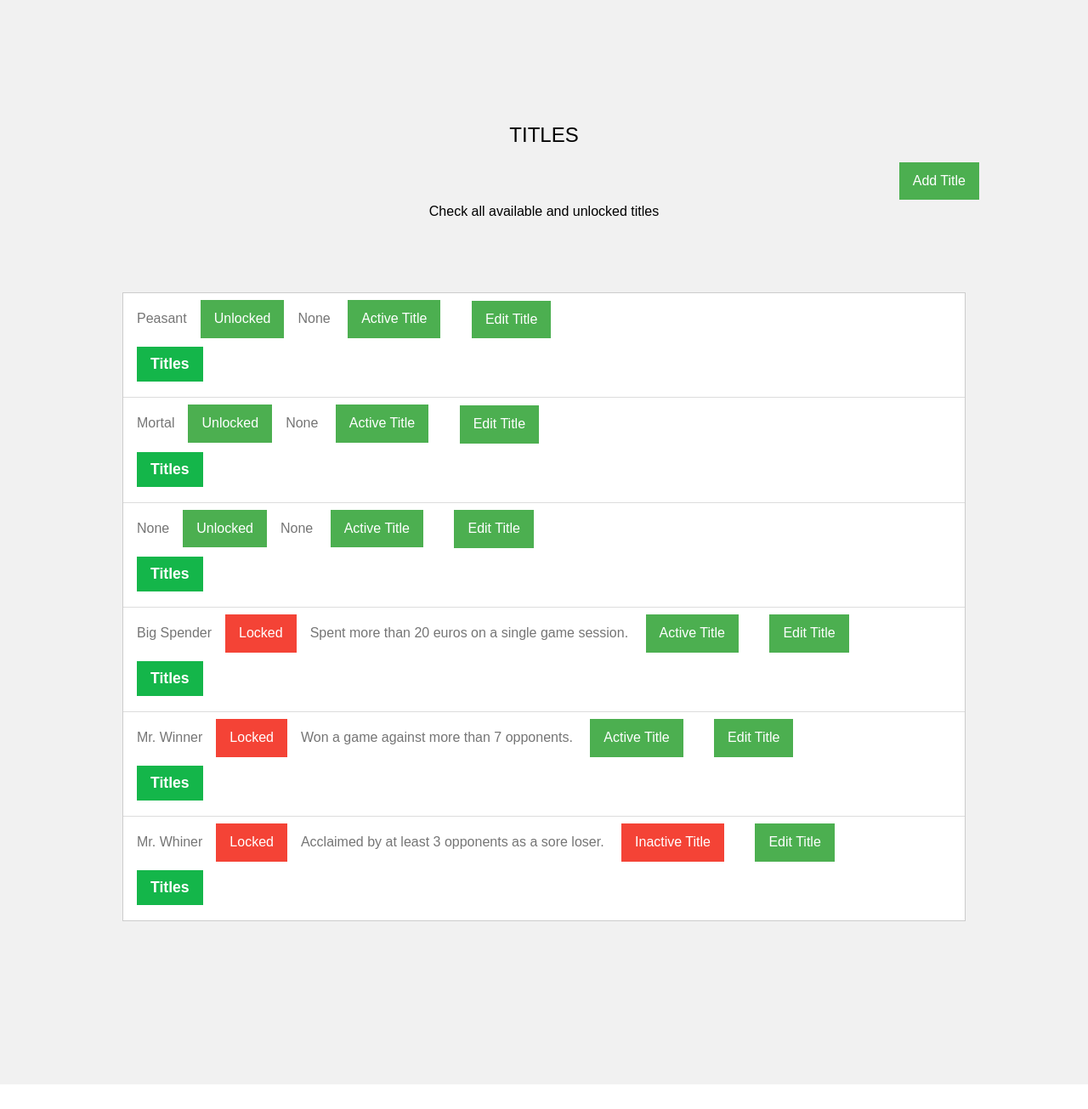
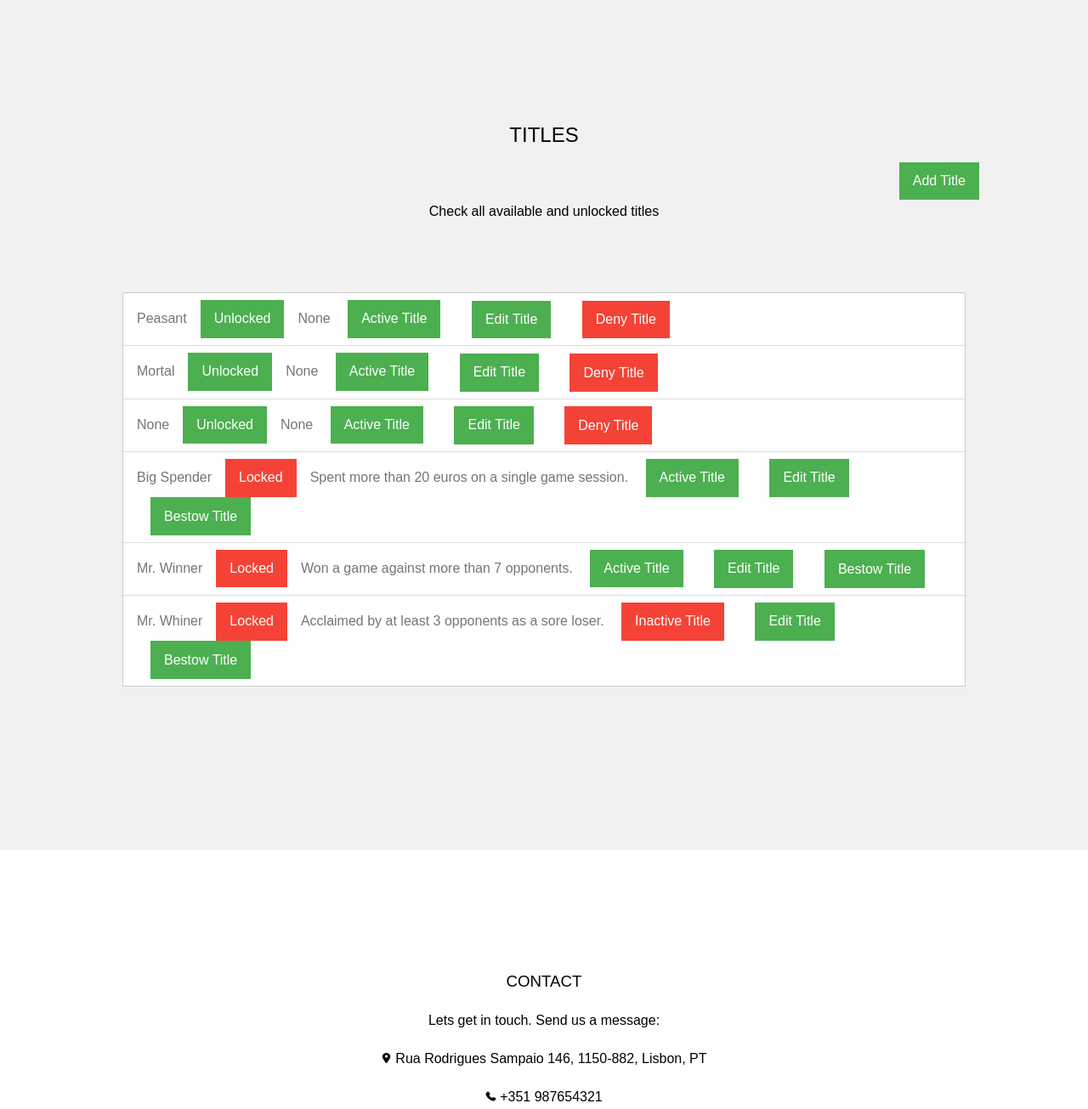
Before and after one commit to pedroagria/DIAM_projecto, a Django app: page /boardgamecafe/titles in a window 1280 px wide. Shown: the part 180-1485 px from the top of the page at 85% size. Run offline with Django 4.2, Linux system fonts and the light colour scheme; a user stored in the database is signed in; data comes from the database, SQL or seed files in the repository; both versions use the stored data as it was after the commit.

Commit message:
Titulos na totalidade

```diff
--- a/boardgamecafe/static/boardgamecafe/css/style.css
+++ b/boardgamecafe/static/boardgamecafe/css/style.css
@@ -328,7 +328,7 @@
   margin-top: 100px;
 }
 
-#page_index_buttons{
+.aligned-buttons{
   /*border: 2px solid #0fa942;*/
   /*display: block;*/
   min-width: 100%;
@@ -384,6 +384,10 @@
 .hide-underline-color {
   text-decoration: none;
   color: black;
+}
+
+.button-title-font{
+  font-size: 16px;
 }
 
 /* USED FOR CRUSE (ADAPTED FROM WEB) */
--- a/boardgamecafe/templates/boardgamecafe/games.html
+++ b/boardgamecafe/templates/boardgamecafe/games.html
@@ -75,7 +75,7 @@
             </a>
         </div>
         <br>
-        <div id="page_index_buttons">
+        <div class="aligned-buttons">
             <a href="#boardgame_list" class="w3-white w3-button button-change-page" id="previous_page_button" onclick="filterBoardGames((page_index - 1))"> Previous Page </a>
             <p id="page_index_text">1</p>
             <a href="#boardgame_list" class="w3-white w3-button button-change-page" id="next_page_button" onclick="filterBoardGames((page_index + 1))"> Next Page </a>
--- a/boardgamecafe/templates/boardgamecafe/personalarea.html
+++ b/boardgamecafe/templates/boardgamecafe/personalarea.html
@@ -11,15 +11,15 @@
 
         <div class="w3-margin-top">
             <div class="w3-third">
-                <a href="" class="w3-tag-large w3-green w3-margin-left w3-margin-right hide-underline-color" id="setp1_tag">Bookings</a>
+                <a href="" class="w3-button w3-tag-large w3-green w3-margin-left w3-margin-right hide-underline-color" id="setp1_tag">Bookings</a>
                 <p id="setp1_text"> Check your bookings </p>
             </div>
             <div class="w3-third">
-                <a class="w3-tag-large w3-green w3-margin-left w3-margin-right hide-underline-color" id="setp2_tag" href={% url 'boardgamecafe:userdetails' %}>User Details</a>
+                <a class="w3-button w3-tag-large w3-green w3-margin-left w3-margin-right hide-underline-color" id="setp2_tag" href={% url 'boardgamecafe:userdetails' %}>User Details</a>
                 <p id="setp2_text"> Check your user details </p>
             </div>
             <div class="w3-third">
-                <a class="w3-tag-large w3-green w3-margin-left w3-margin-right hide-underline-color" id="setp3_tag" href={% url 'boardgamecafe:titles' %}>Title List</a>
+                <a class="w3-button w3-tag-large w3-green w3-margin-left w3-margin-right hide-underline-color" id="setp3_tag" href={% url 'boardgamecafe:titles' %}>Title List</a>
                 <p id="setp3_text"> Check your locked and unlocked titles </p>
             </div>
         </div>
--- a/boardgamecafe/templates/boardgamecafe/titles.html
+++ b/boardgamecafe/templates/boardgamecafe/titles.html
@@ -14,9 +14,9 @@
     {% if user.is_superuser %}
         <a class="w3-green w3-button w3-center w3-right" href="{%  url 'boardgamecafe:addtitle' %}">Add Title</a>
         <br>
-        <div hidden>
-            <input name="user_id" id="user_id" value={{ selected_user }} required>
-        </div>
+{#        <div hidden>#}
+{#            <input name="user_id" id="user_id" value={{ selected_user }} required>#}
+{#        </div>#}
 
     {% endif %}
 
@@ -43,9 +43,15 @@
                 {% if show_edit  %}
                     <a class="w3-green w3-button w3-right-align w3-margin-left w3-margin-right" href="{%  url 'boardgamecafe:edittitle' title.id %}">Edit Title</a>
                 {%  endif %}
-                <form action="{% url 'boardgamecafe:titles' %}" method="post">
+                {%  if title.unlocked %}
+                <form class="w3-red w3-button w3-right-align w3-margin-left w3-margin-right" action="{% url 'boardgamecafe:titles' %}" method="post">
                     {% csrf_token %}
-                    <button class="form_crude_btn w3-button w3-center" name="user_id_title_id" id="user_id_title_id" value="{{ selected_user.id }} {{ title.id }}">Titles</button>
+                    <button class="hide-button w3-button button-title-font" name="user_id_title_id" id="user_id_title_id" value="{{ selected_user.id }} {{ title.id }}">Deny Title</button>
+                {% else %}
+                <form class="w3-green w3-button w3-right-align w3-margin-left w3-margin-right" action="{% url 'boardgamecafe:titles' %}" method="post">
+                    {% csrf_token %}
+                    <button class="hide-button w3-button button-title-font" name="user_id_title_id" id="user_id_title_id" value="{{ selected_user.id }} {{ title.id }}">Bestow Title</button>
+                {% endif %}
                 </form>
             </li>
             {% elif title.log_is_active %}
--- a/boardgamecafe/views.py
+++ b/boardgamecafe/views.py
@@ -8,11 +8,7 @@
 from django.contrib.auth.models import User
 from django.contrib.auth.decorators import login_required, permission_required
 from django.contrib.auth import authenticate, login, logout
-
-
 from django.core.files.storage import FileSystemStorage
-#from django.http import HttpResponse
-
 
 def index(request):
     return render(request, 'boardgamecafe/index.html')
@@ -215,13 +211,26 @@
 
 @login_required
 def titles(request):
-    # RECECAO DE POST - user_id_title_id
     if request.method == 'POST':
+        user_id_title_id = request.POST.get('user_id_title_id')
+        if user_id_title_id and request.user.is_superuser:
+            split_user_id_title_id = user_id_title_id.split(" ")
+            selected_user_id = split_user_id_title_id[0]
+            selected_user = get_object_or_404(User, pk=selected_user_id)
+            selected_title_id = split_user_id_title_id[1]
+            selected_title = get_object_or_404(Title, pk=selected_title_id)
+            title_found = selected_user.person.unlocked_titles.all().filter(id=selected_title_id)
+            if title_found:
+                selected_user.person.unlocked_titles.remove(title_found[0])
+            else:
+                selected_user.person.unlocked_titles.add(selected_title)
+            show_edit = True;
         selected_user_id = request.POST.get('selected_user_id')
-        selected_user = get_object_or_404(User, pk=selected_user_id)
-        if not request.user.is_superuser and selected_user != request.user:
-            selected_user = request.user
-        show_edit = False;
+        if(selected_user_id):
+            selected_user = get_object_or_404(User, pk=selected_user_id)
+            if not request.user.is_superuser and selected_user != request.user:
+                selected_user = request.user
+            show_edit = False;
     else:
         selected_user = request.user
         show_edit = True;
@@ -373,7 +382,6 @@
         return HttpResponseRedirect(reverse('boardgamecafe:index'))
     return render(request, 'boardgamecafe/managetable.html', {'error_message': "Error adding new table. Be sure that all fields are filled correctly."})
 
-
 def edittable(request, table_id):
     table = get_object_or_404(Table, pk=table_id)
     if not request.method == 'POST':
@@ -391,7 +399,6 @@
         table.save()
         return HttpResponseRedirect(reverse('boardgamecafe:tables'))
     return render(request, 'boardgamecafe/managetable.html', {'table': table, 'error_message': "Error editing table. Be sure that all fields are filled correctly."})
-
 
 def calendar(request):
     # Vai buscar todas as mesas à base de dados
```
Also changed, not shown: boardgamecafe/templates/boardgamecafe/users.html (+3 -12 lines), db.sqlite3, 1 other file.
